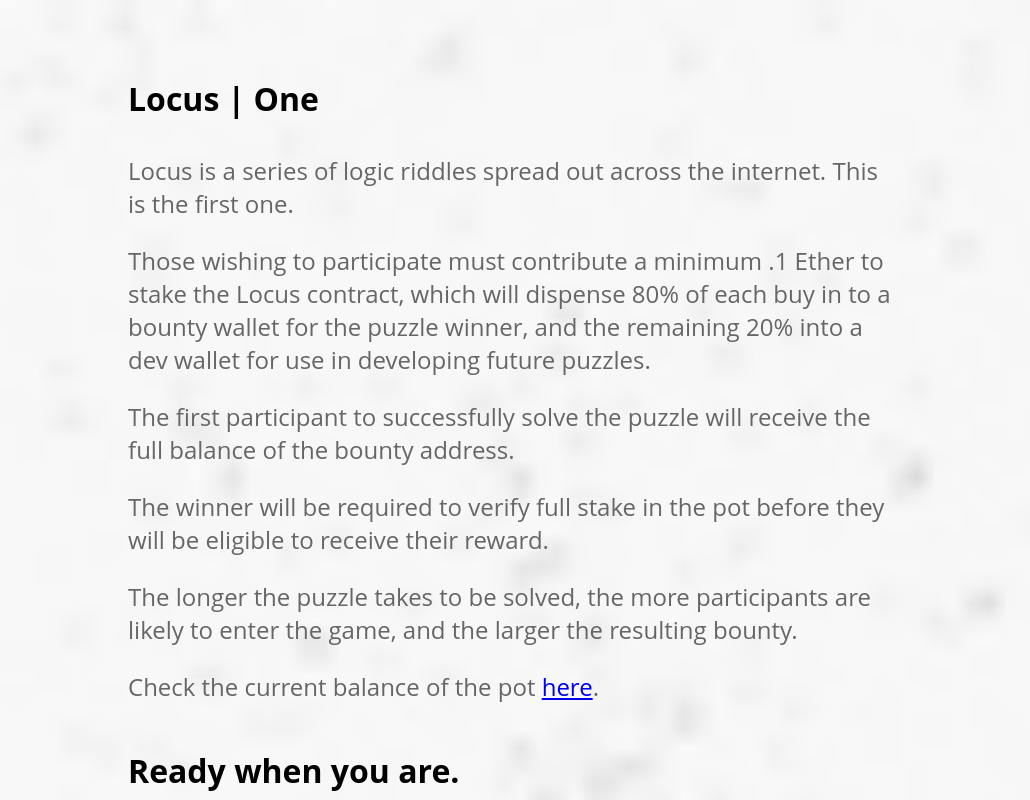
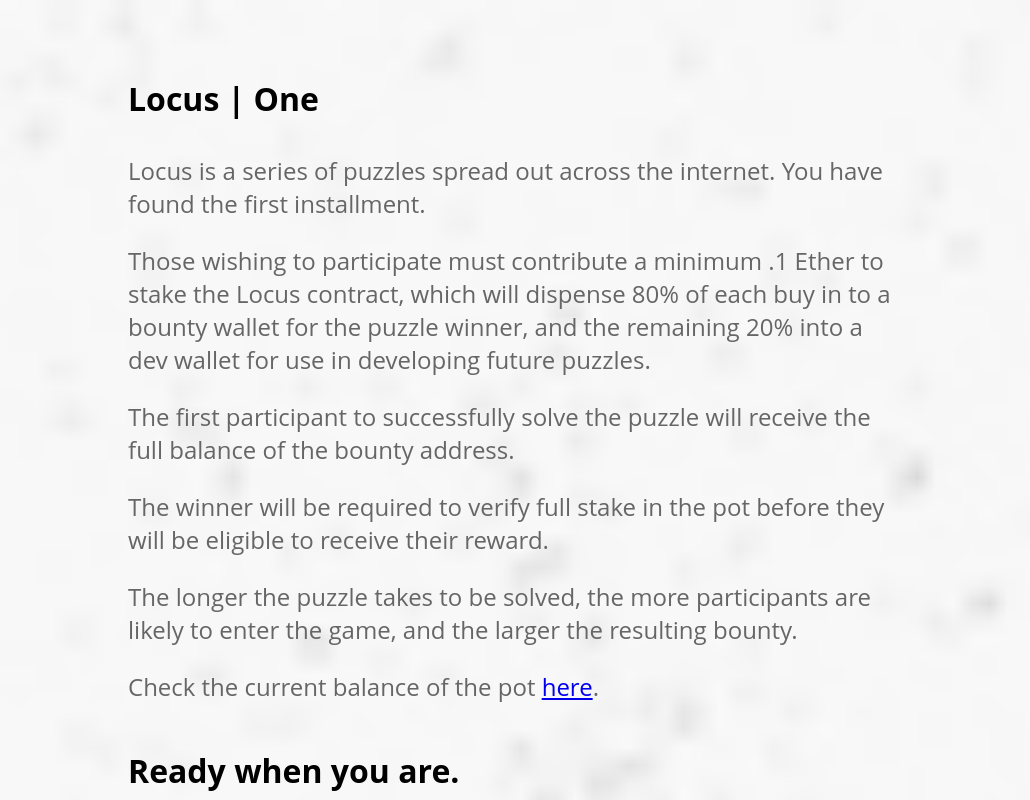
Before and after one commit to LocusPuzzle/locusone, a plain HTML site: page index.html in a window 1280 px wide. Shown: the top 800 px of the page, without its empty margins (128-1158 px from the left). Drawn offline with Linux system fonts and the light colour scheme.

Commit message:
eat shadows bury candles die

```diff
--- a/index.html
+++ b/index.html
@@ -86,7 +86,7 @@ p {
 </head>
 <body>
   <h1>Locus | One    </h1>
-  <h3>Locus is a series of logic riddles spread out across the internet. This is the first one.</h3>
+  <h3>Locus is a series of puzzles spread out across the internet. You have found the first installment.</h3>
   <h3>Those wishing to participate must contribute a minimum .1 Ether to stake the Locus contract, which will dispense 80% of each buy in to a bounty wallet for the puzzle winner, and the remaining 20% into a dev wallet for use in developing future puzzles.</h3>
   <h3>The first participant to successfully solve the puzzle will receive the full balance of the bounty address.</h3>
   <h3>The winner will be required to verify full stake in the pot before they will be eligible to receive their reward.</h3>
```
